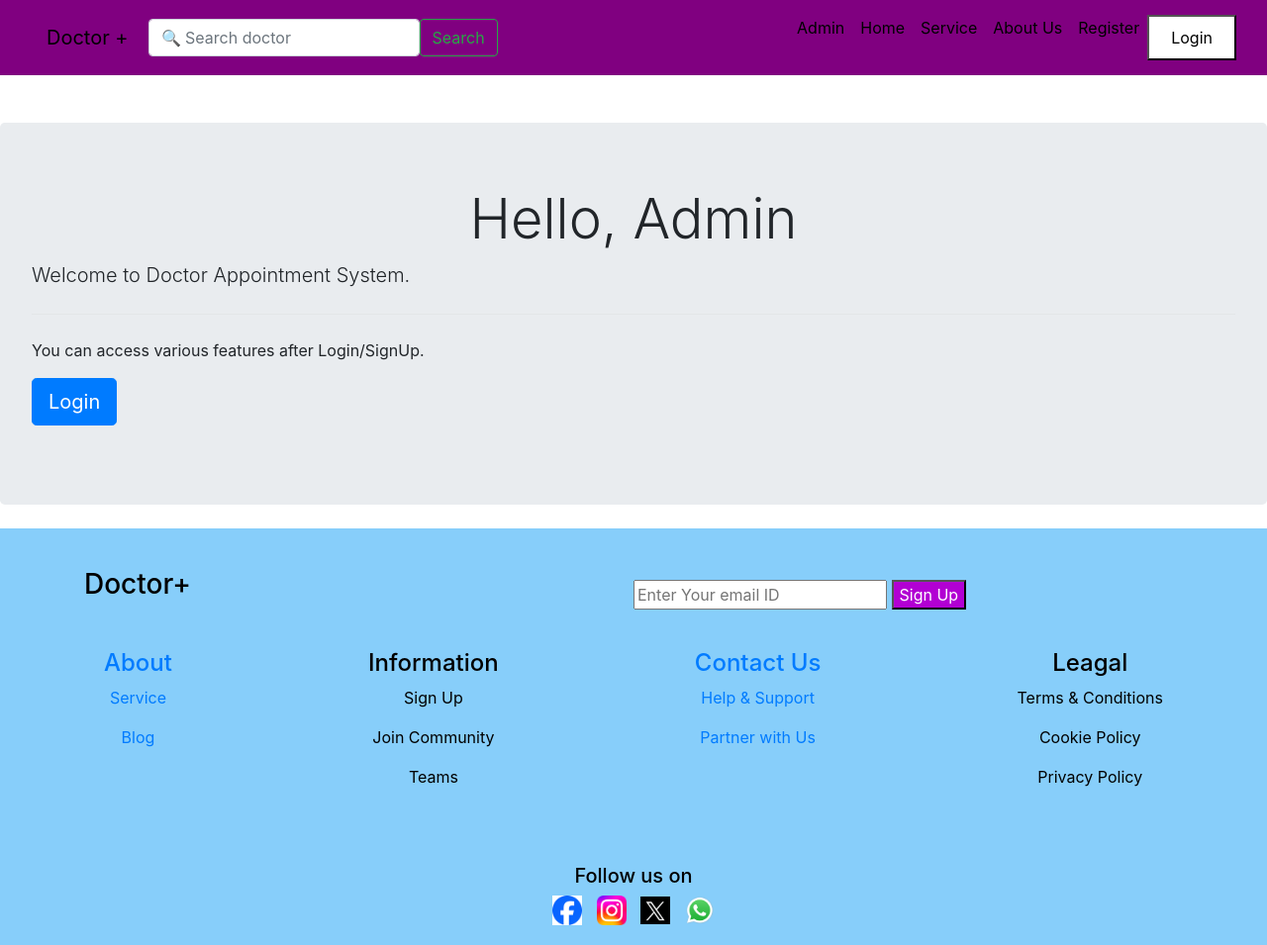
After one commit to JAFARMAKANDAR/Doctor-appointment-system, a Django app: page /adminclick/ in a window 1280 px wide. The commit adds this page. Shown: the whole page at 99% size. Run offline with Django 5.2, Linux system fonts and the light colour scheme; some libraries are stand-ins or nearby versions.

Commit message:
adminclick , patientclick , appointment

```diff
--- a/clinic/urls.py
+++ b/clinic/urls.py
@@ -6,25 +6,44 @@ from django.conf.urls.static import static
 from management.views import *
 
 
+#-------------FOR ADMIN RELATED URLS
 
 urlpatterns = [
     path('admin/', admin.site.urls),
     path('', index, name="home"),
+
+
+    path('adminclick/', adminclick_view, name="adminhome"),
+    path('patientclick/', patientclick_view, name="patienthome"),
+    path('doctorclick/', doctorclick_view, name="doctorclick"),
+
+
+
     path('service/', Service, name="ManagementService"),
     path('about/', About, name="ManagementAbout"),
     path('contact/', Contact, name="ManagementContact"),
     path('register/', Register, name="ManagementRegister"),
-    path('admin_login/', Login, name='login'),
+
+
+    path('admin_login/', Login, name='adminlogin'),
     path('logout/', Logout_admin, name='logout'),
+
+
     path('view_doctor/', View_Doctor, name='view_doctor'),
     path('view_patient/', View_Patient, name='view_patient'),
     path('view_appointment/', View_Appointment, name='view_appointment'),
+
+
     path('add_doctor/', Add_Doctor, name='add_doctor'),
     path('add_patient/', Add_Patient, name='add_patient'),
     path('add_appointment/', Add_Appointment, name='add_appointment'),
+
+
     path('delete_patient/(?p<int:pid>)/', Delete_Patient, name='delete_patient'),
     path('delete_appointment/(?p<int:pid>)/', Delete_Appointment, name='delete_appointment'),
     path('delete_doctor/(?p<int:pid>)/', Delete_Doctor, name='delete_doctor'),
+
+
     path('specialty/<str:specialty>/', specialty_doctors, name='specialty_doctors'),
 
 ] + static(settings.MEDIA_URL, document_root=settings.MEDIA_ROOT)
--- a/management/static/management/css/mystyle.css
+++ b/management/static/management/css/mystyle.css
@@ -17,3 +17,39 @@ font-weight: bold;
 .navbar-brand{
 color: black !important;
 }
+
+
+    /* CSS styling for demonstration purposes */
+        body {
+            font-family: Arial, sans-serif;
+            line-height: 1.6;
+            margin: 0;
+            padding: 0;
+        }
+        .container {
+            max-width: 800px;
+            margin: 0 auto;
+            padding: 20px;
+        }
+        h2 {
+            color: #333;
+        }
+        ul {
+            list-style-type: none;
+            padding: 0;
+        }
+        li {
+            margin-bottom: 20px;
+        }
+        .btn {
+            display: inline-block;
+            background-color: #007bff;
+            color: #fff;
+            padding: 10px 20px;
+            text-decoration: none;
+            border-radius: 5px;
+            transition: background-color 0.3s ease;
+        }
+        .btn:hover {
+            background-color: #0056b3;
+        }
--- /dev/null
+++ b/management/templates/adminclick.html
@@ -0,0 +1,21 @@
+{% extends 'homebase.html' %}
+{% block title %} Adminclick {%  endblock %}
+<!--
+developed By : jafar makandar
+-->
+{% block body %}
+
+<br>
+<br>
+
+<div class="jumbotron" style="margin-bottom:0px;">
+  <h1 class="display-4" style="text-align:center;">Hello, Admin</h1>
+  <p class="lead"> Welcome to Doctor Appointment System.</p>
+  <hr class="my-4">
+  <p>You can access various features after Login/SignUp.</p>
+  <p class="lead">
+    <a class="btn btn-primary btn-lg" href="{% url 'adminlogin' %}" role="button">Login</a>
+  </p>
+</div>
+
+{% endblock  %}
--- a/management/templates/navbar.html
+++ b/management/templates/navbar.html
@@ -48,6 +48,9 @@
           <ul class="navbar-nav me-auto mb-2 mb-lg-0">
             {% if not request.user.is_staff %}
             <li class="nav-item">
+              <a class="nav-link active" aria-current="page" href="/adminclick">Admin</a>
+            </li>
+            <li class="nav-item">
               <a class="nav-link active" aria-current="page" href="#">Home</a>
             </li>
             <li class="nav-item">
@@ -67,27 +70,28 @@
 
           {% if request.user.is_staff %}
             <li class="nav-item active">
-                    <a class="nav-link" href="{% url 'home' %}"> <i class="fa-solid fa-house-chimney"></i> Home <span class="sr-only">(current)</span></a>
+                <a class="nav-link" href="{% url 'home' %}"> <i class="fa-solid fa-house-chimney"></i> Home <span class="sr-only">(current)</span></a>
             </li>
+
+            <li class="nav-item">
+                <a class="nav-link"  href="/patientclick">Patient</a>
+            </li>
+
+            <li class="nav-item">
+                <a class="nav-link"  href="/doctorclick">Doctor</a>
+            </li>
+
+
             <li class="nav-item dropdown">
-              <a class="nav-link dropdown-toggle" data-bs-toggle="dropdown" href="#">Doctor </a>
-              <div class="dropdown-menu">
-                <a class="dropdown-item" href="{% url 'add_doctor' %}"> Add Doctor </a>
-                <a class="dropdown-item" href="{% url 'view_doctor'%}"> View Doctor </a>
-              </div>
-            </li>
-            <li class="nav-item dropdown">
-                <a class="nav-link dropdown-toggle" data-bs-toggle="dropdown" href="#"> Patient </a>
+                <a class="nav-link dropdown-toggle" data-bs-toggle="dropdown" href="#">
+                    {% if request.user.is_authenticated %}
+                        welcome {{ request.user.username }}
+                    {% else %}
+                        Account
+                    {% endif %}
+                </a>
                 <div class="dropdown-menu">
-                    <a class="dropdown-item" href="{% url 'add_patient' %}"> Add Patient </a>
-                    <a class="dropdown-item" href="{% url 'view_patient' %}"> View Patient </a>
-                </div>
-            </li>
-            <li class="nav-item dropdown">
-                <a class="nav-link dropdown-toggle" data-bs-toggle="dropdown" href="#"> Appointment </a>
-                <div class="dropdown-menu">
-                    <a class="dropdown-item" href="{% url 'add_appointment' %}"> Add Appointment </a>
-                    <a class="dropdown-item" href="{% url 'view_appointment' %}"> View Appointment </a>
+                    <a class="dropdown-item" href="{% url 'logout' %}"> Logout </a>
                 </div>
             </li>
 
@@ -95,9 +99,7 @@
 
 
 
-            <button type="button"   style="background-color: white;">
-                 <a class="nav-link" href="{% url 'logout' %}">Logout</a>
-            </button>
+
           {% endif %}
         </div>
       </div>
@@ -139,3 +141,22 @@
     {% block js %} {% endblock %}
   </body>
 </html>
+
+
+
+
+
+<!--
+            <li class="nav-item dropdown">
+              <a class="nav-link dropdown-toggle" data-bs-toggle="dropdown" href="#">Doctor </a>
+              <div class="dropdown-menu">
+                <a class="dropdown-item" href="{% url 'add_doctor' %}"> Add Doctor </a>
+                <a class="dropdown-item" href="{% url 'view_doctor'%}"> View Doctor </a>
+              </div>
+            </li>
+
+
+  <button type="button"   style="background-color: white;">
+                 <a class="nav-link" href="{% url 'logout' %}">Logout</a>
+            </button>
+-->
--- a/management/templates/view_appointment.html
+++ b/management/templates/view_appointment.html
@@ -7,7 +7,7 @@
 {% endblock %}
 
 {% block body %}
- <div class="container" style="margin-top:50px">
+ <div class="container-fluid" style="margin-top:50px">
        <h2 class="text-center"> View Appointment </h2>
        <br><br>
     <table class="table table-hover" id="example">
--- a/management/templates/view_patient.html
+++ b/management/templates/view_patient.html
@@ -7,7 +7,7 @@
 {% endblock %}
 
 {% block body %}
- <div class="container" style="margin-top:50px">
+ <div class="container-fluid" style="margin-top:50px">
        <h2 class="text-center"> View Patient </h2>
        <br><br>
     <table class="table table-hover" id="example">
--- a/management/views.py
+++ b/management/views.py
@@ -37,6 +37,19 @@ def specialty_doctors(request, specialty):
     return render(request, 'specialty_doctors.html', context)
 
 
+#for showing signup/login button for admin(by jafar)
+def adminclick_view(request):
+    if request.user.is_authenticated:
+        return redirect('login')
+    return render(request, 'adminclick.html')
+
+def patientclick_view(request):
+    return render(request, 'patientclick.html')
+
+def doctorclick_view(request):
+    return render(request, 'doctorclick.html')
+
+
 def Service(request):
        return render(request, 'service.html')
 
@@ -71,9 +84,9 @@ def Login(request):
 
 def Logout_admin(request):
     if not request.user.is_staff:
-        return redirect('login')
+        return redirect('adminlogin')
     logout(request)
-    return redirect('login')
+    return redirect('adminlogin')
 
 
 
```
Also changed, not shown: management/templates/doctorclick.html (added, +23 -0 lines), management/templates/index.html (+3 -59 lines), management/templates/patientclick.html (added, +24 -0 lines), management/templates/service.html (+33 -1 lines), management/templates/specialty_doctors.html (+9 -8 lines), db.sqlite3.
